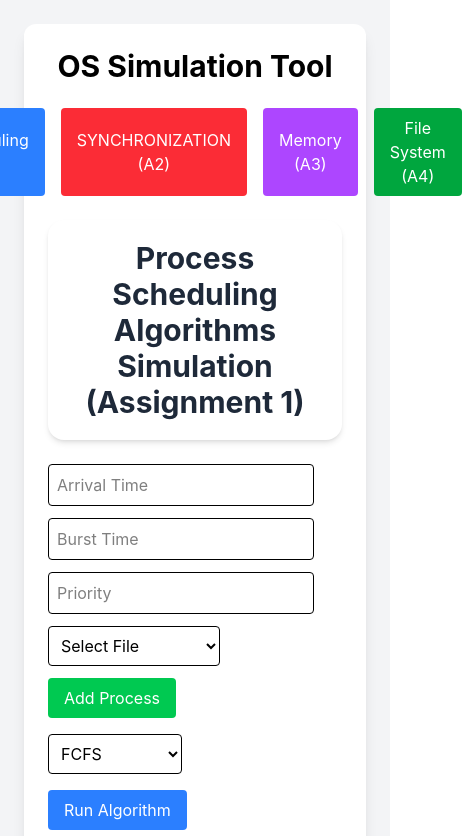
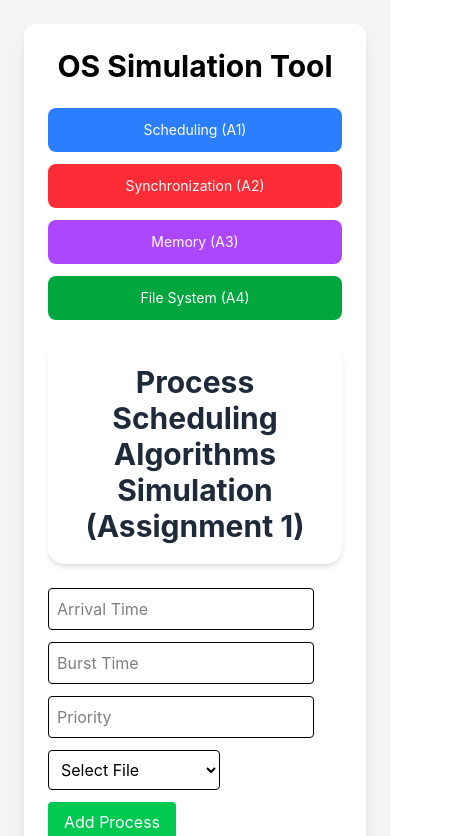
Before and after one commit to AzharMehmood4/os-simulation, a React (Vite) app: page / in a window 390 px wide. Shown: the top 836 px of the page, 462 px wide, since content can reach past the window. Built offline with nearby package versions, Linux system fonts and the light colour scheme.

Commit message:
responsive

```diff
--- a/src/App.jsx
+++ b/src/App.jsx
@@ -59,31 +59,32 @@ export default function App() {
         </h1>
 
         {/* NAVIGATION */}
-        <div className="flex justify-center gap-4 mb-6">
+        {/* NAVIGATION */}
+        <div className="grid grid-cols-1 sm:grid-cols-2 lg:grid-cols-4 gap-3 mb-6">
           <button
             onClick={() => setView("SCHEDULING")}
-            className="bg-blue-500 text-white px-4 py-2 rounded"
+            className="bg-blue-500 text-white px-4 py-3 rounded-lg w-full text-sm sm:text-base"
           >
             Scheduling (A1)
           </button>
 
           <button
             onClick={() => setView("DEADLOCK")}
-            className="bg-red-500 text-white px-4 py-2 rounded"
+            className="bg-red-500 text-white px-4 py-3 rounded-lg w-full text-sm sm:text-base"
           >
-            SYNCHRONIZATION (A2)
+            Synchronization (A2)
           </button>
 
           <button
             onClick={() => setView("MEMORY")}
-            className="bg-purple-500 text-white px-4 py-2 rounded"
+            className="bg-purple-500 text-white px-4 py-3 rounded-lg w-full text-sm sm:text-base"
           >
             Memory (A3)
           </button>
 
           <button
             onClick={() => setView("FILESYSTEM")}
-            className="bg-green-600 text-white px-4 py-2 rounded"
+            className="bg-green-600 text-white px-4 py-3 rounded-lg w-full text-sm sm:text-base"
           >
             File System (A4)
           </button>
```
